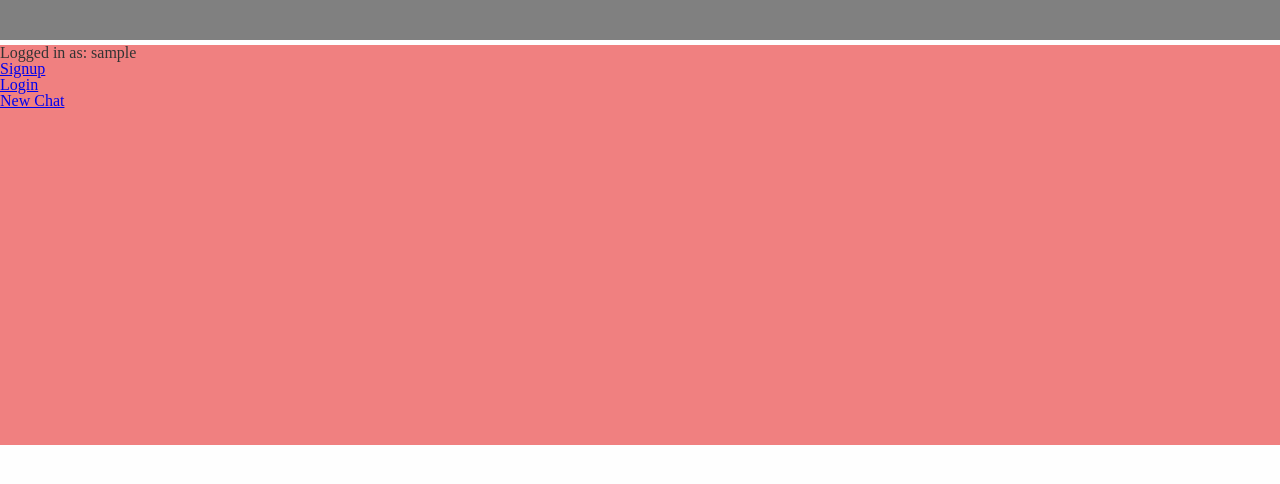
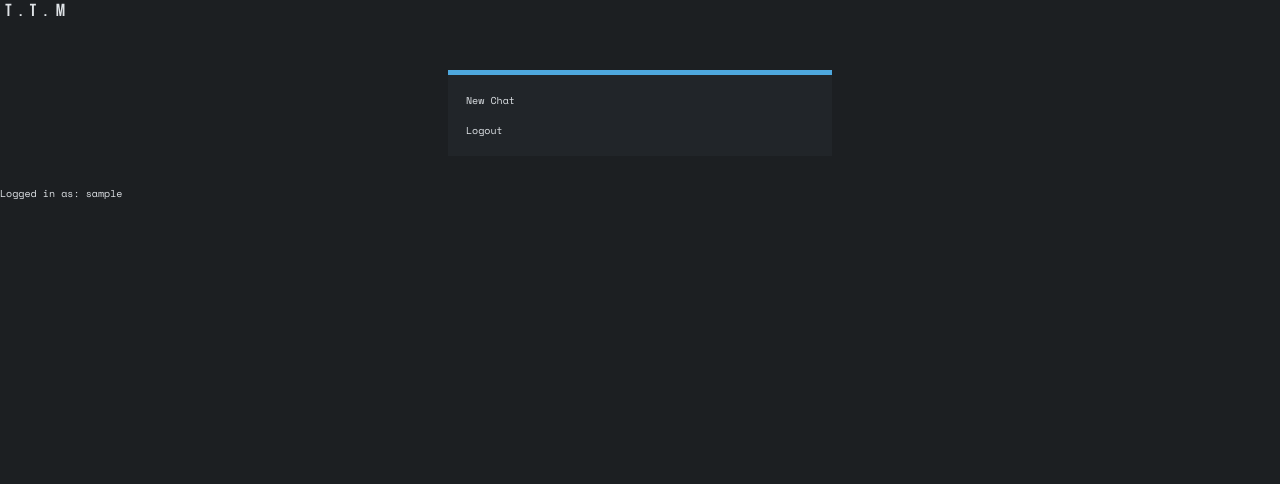
Before and after one commit to Brett-BI/talk-to-me, a Flask app: page / in a window 1280 px wide. Shown: the top 484 px of the page. Run offline with Flask 2, Linux system fonts and the light colour scheme; the visitor is signed in with stand-in values (Sample User, id 1); data comes from the database, SQL or seed files in the repository.

Commit message:
Styling for login. New DB schema and MSSQL connection.

```diff
--- a/talk_to_me/__init__.py
+++ b/talk_to_me/__init__.py
@@ -1,11 +1,13 @@
 from flask import Flask
 from flask_sqlalchemy import SQLAlchemy
 from flask_login import LoginManager
+from flask_bcrypt import Bcrypt
 from datetime import datetime
 import pyodbc
 
 db = SQLAlchemy()
 lm = LoginManager()
+bcrypt = Bcrypt()
 
 def create_app():
     app = Flask(__name__, instance_relative_config=False)
@@ -13,6 +15,7 @@ def create_app():
 
     db.init_app(app)
     lm.init_app(app)
+    bcrypt.init_app(app)
 
     lm.login_view = 'auth_bp.login'
     lm.login_message = 'Please login to begin talking.'
@@ -34,7 +37,8 @@ def create_app():
 
             return None
 
-        #db.create_all()
+        # db.drop_all()
+        # db.create_all()
 
         # chat = Chat()
         # db.session.add(chat)
--- a/talk_to_me/chat/__init__.py
+++ b/talk_to_me/chat/__init__.py
@@ -1,5 +1,5 @@
 from flask import Blueprint, current_app as app, render_template, request, jsonify, redirect, url_for
-from flask_login import current_user
+from flask_login import current_user, login_required
 
 #from talk_to_me.models import Message, User, Chat
 from talk_to_me import db
@@ -8,6 +8,9 @@ chat_bp = Blueprint('chat_bp', __name__, static_folder='static', static_url_path
 
 @chat_bp.route('/', methods=['GET'])
 def home():
+    if current_user.username:
+        return render_template('chat/main.html', current_user=current_user)
+
     return render_template('chat/home.html', current_user=current_user)
 
 
--- /dev/null
+++ b/talk_to_me/static/css/home.css
@@ -0,0 +1,34 @@
+.home-container {
+    background-color: #212529;
+    border-top: 5px solid #4ea8de;
+    margin: 3em auto;
+    /*box-shadow: 1px 3px 10px 4px #e8e8e8, 2px 3px 4px #7b7b7b;*/
+    padding: 1.8em;
+    width: 30vw;
+}
+
+/*
+    LOGIN
+*/
+
+.login-form {
+
+}
+
+/*
+    SIGN UP
+*/
+
+.signup-link::before {
+    content: ":"
+}
+
+.signup-link:hover::before {
+    content: ": ";
+    color: #4ea8de;
+}
+
+.signup-link:hover::after {
+    content: " ->";
+    color: #4ea8de;
+}
--- a/talk_to_me/static/css/layout.css
+++ b/talk_to_me/static/css/layout.css
@@ -1,18 +1,21 @@
 /* HEADER */
 #header {
+    font-family: 'Bebas Neue', cursive;
+    font-size: 1.75em;
+    letter-spacing: .5em;
+    padding-left: .3em;
     position: relative;
     top: 0;
     left: 0;
     width: 100%;
     height: 40px;
-    background-color: grey;
+    background-color: transparent;
     margin-bottom: 5px;
 }
 
 
 /* CONTENT */
 #content {
-    background-color: lightcoral;
     width: 100%;
     min-height: 400px;
 }
--- a/talk_to_me/static/css/reset.css
+++ b/talk_to_me/static/css/reset.css
@@ -1,367 +1,10 @@
-/* RESET */
-/* http://meyerweb.com/eric/tools/css/reset/
-   v2.0-modified | 20110126
-   License: none (public domain)
-*/
-
-html, body, div, span, applet, object, iframe,
-h1, h2, h3, h4, h5, h6, p, blockquote, pre,
-a, abbr, acronym, address, big, cite, code,
-del, dfn, em, img, ins, kbd, q, s, samp,
-small, strike, strong, sub, sup, tt, var,
-b, u, i, center,
-dl, dt, dd, ol, ul, li,
-fieldset, form, label, legend,
-table, caption, tbody, tfoot, thead, tr, th, td,
-article, aside, canvas, details, embed,
-figure, figcaption, footer, header, hgroup,
-menu, nav, output, ruby, section, summary,
-time, mark, audio, video {
-  margin: 0;
-	padding: 0;
-	border: 0;
-	font-size: 100%;
-	font: inherit;
-	vertical-align: baseline;
-}
-
-/* make sure to set some focus styles for accessibility */
-:focus {
-    outline: 0;
-}
-
-/* HTML5 display-role reset for older browsers */
-article, aside, details, figcaption, figure,
-footer, header, hgroup, menu, nav, section {
-	display: block;
-}
-
-body {
-	line-height: 1;
-}
-
-ol, ul {
-	list-style: none;
-}
-
-blockquote, q {
-	quotes: none;
-}
-
-blockquote:before, blockquote:after,
-q:before, q:after {
-	content: '';
-	content: none;
-}
-
-table {
-	border-collapse: collapse;
-	border-spacing: 0;
-}
-
-input[type=search]::-webkit-search-cancel-button,
-input[type=search]::-webkit-search-decoration,
-input[type=search]::-webkit-search-results-button,
-input[type=search]::-webkit-search-results-decoration {
-    -webkit-appearance: none;
-    -moz-appearance: none;
-}
-
-input[type=search] {
-    -webkit-appearance: none;
-    -moz-appearance: none;
-    -webkit-box-sizing: content-box;
-    -moz-box-sizing: content-box;
-    box-sizing: content-box;
-}
-
-textarea {
-    overflow: auto;
-    vertical-align: top;
-    resize: vertical;
-}
-
-/**
- * Correct `inline-block` display not defined in IE 6/7/8/9 and Firefox 3.
- */
-
-audio,
-canvas,
-video {
-    display: inline-block;
-    *display: inline;
-    *zoom: 1;
-    max-width: 100%;
-}
-
-/**
- * Prevent modern browsers from displaying `audio` without controls.
- * Remove excess height in iOS 5 devices.
- */
-
-audio:not([controls]) {
-    display: none;
-    height: 0;
-}
-
-/**
- * Address styling not present in IE 7/8/9, Firefox 3, and Safari 4.
- * Known issue: no IE 6 support.
- */
-
-[hidden] {
-    display: none;
-}
-
-/**
- * 1. Correct text resizing oddly in IE 6/7 when body `font-size` is set using
- *    `em` units.
- * 2. Prevent iOS text size adjust after orientation change, without disabling
- *    user zoom.
- */
-
-html {
-    font-size: 100%; /* 1 */
-    -webkit-text-size-adjust: 100%; /* 2 */
-    -ms-text-size-adjust: 100%; /* 2 */
-}
-
-/**
- * Address `outline` inconsistency between Chrome and other browsers.
- */
-
-a:focus {
-    outline: thin dotted;
-}
-
-/**
- * Improve readability when focused and also mouse hovered in all browsers.
- */
-
-a:active,
-a:hover {
-    outline: 0;
-}
-
-/**
- * 1. Remove border when inside `a` element in IE 6/7/8/9 and Firefox 3.
- * 2. Improve image quality when scaled in IE 7.
- */
-
-img {
-    border: 0; /* 1 */
-    -ms-interpolation-mode: bicubic; /* 2 */
-}
-
-/**
- * Address margin not present in IE 6/7/8/9, Safari 5, and Opera 11.
- */
-
-figure {
-    margin: 0;
-}
-
-/**
- * Correct margin displayed oddly in IE 6/7.
- */
-
-form {
-    margin: 0;
-}
-
-/**
- * Define consistent border, margin, and padding.
- */
-
-fieldset {
-    border: 1px solid #c0c0c0;
-    margin: 0 2px;
-    padding: 0.35em 0.625em 0.75em;
-}
-
-/**
- * 1. Correct color not being inherited in IE 6/7/8/9.
- * 2. Correct text not wrapping in Firefox 3.
- * 3. Correct alignment displayed oddly in IE 6/7.
- */
-
-legend {
-    border: 0; /* 1 */
-    padding: 0;
-    white-space: normal; /* 2 */
-    *margin-left: -7px; /* 3 */
-}
-
-/**
- * 1. Correct font size not being inherited in all browsers.
- * 2. Address margins set differently in IE 6/7, Firefox 3+, Safari 5,
- *    and Chrome.
- * 3. Improve appearance and consistency in all browsers.
- */
-
-button,
-input,
-select,
-textarea {
-    font-size: 100%; /* 1 */
-    margin: 0; /* 2 */
-    vertical-align: baseline; /* 3 */
-    *vertical-align: middle; /* 3 */
-}
-
-/**
- * Address Firefox 3+ setting `line-height` on `input` using `!important` in
- * the UA stylesheet.
- */
-
-button,
-input {
-    line-height: normal;
-}
-
-/**
- * Address inconsistent `text-transform` inheritance for `button` and `select`.
- * All other form control elements do not inherit `text-transform` values.
- * Correct `button` style inheritance in Chrome, Safari 5+, and IE 6+.
- * Correct `select` style inheritance in Firefox 4+ and Opera.
- */
-
-button,
-select {
-    text-transform: none;
-}
-
-/**
- * 1. Avoid the WebKit bug in Android 4.0.* where (2) destroys native `audio`
- *    and `video` controls.
- * 2. Correct inability to style clickable `input` types in iOS.
- * 3. Improve usability and consistency of cursor style between image-type
- *    `input` and others.
- * 4. Remove inner spacing in IE 7 without affecting normal text inputs.
- *    Known issue: inner spacing remains in IE 6.
- */
-
-button,
-html input[type="button"], /* 1 */
-input[type="reset"],
-input[type="submit"] {
-    -webkit-appearance: button; /* 2 */
-    cursor: pointer; /* 3 */
-    *overflow: visible;  /* 4 */
-}
-
-/**
- * Re-set default cursor for disabled elements.
- */
-
-button[disabled],
-html input[disabled] {
-    cursor: default;
-}
-
-/**
- * 1. Address box sizing set to content-box in IE 8/9.
- * 2. Remove excess padding in IE 8/9.
- * 3. Remove excess padding in IE 7.
- *    Known issue: excess padding remains in IE 6.
- */
-
-input[type="checkbox"],
-input[type="radio"] {
-    box-sizing: border-box; /* 1 */
-    padding: 0; /* 2 */
-    *height: 13px; /* 3 */
-    *width: 13px; /* 3 */
-}
-
-/**
- * 1. Address `appearance` set to `searchfield` in Safari 5 and Chrome.
- * 2. Address `box-sizing` set to `border-box` in Safari 5 and Chrome
- *    (include `-moz` to future-proof).
- */
-
-input[type="search"] {
-    -webkit-appearance: textfield; /* 1 */
-    -moz-box-sizing: content-box;
-    -webkit-box-sizing: content-box; /* 2 */
-    box-sizing: content-box;
-}
-
-/**
- * Remove inner padding and search cancel button in Safari 5 and Chrome
- * on OS X.
- */
-
-input[type="search"]::-webkit-search-cancel-button,
-input[type="search"]::-webkit-search-decoration {
-    -webkit-appearance: none;
-}
-
-/**
- * Remove inner padding and border in Firefox 3+.
- */
-
-button::-moz-focus-inner,
-input::-moz-focus-inner {
-    border: 0;
-    padding: 0;
-}
-
-/**
- * 1. Remove default vertical scrollbar in IE 6/7/8/9.
- * 2. Improve readability and alignment in all browsers.
- */
-
-textarea {
-    overflow: auto; /* 1 */
-    vertical-align: top; /* 2 */
-}
-
-/**
- * Remove most spacing between table cells.
- */
-
-table {
-    border-collapse: collapse;
-    border-spacing: 0;
-}
-
-html,
-button,
-input,
-select,
-textarea {
-    color: #222;
-}
-
-
-::-moz-selection {
-    background: #b3d4fc;
-    text-shadow: none;
-}
-
-::selection {
-    background: #b3d4fc;
-    text-shadow: none;
-}
-
-img {
-    vertical-align: middle;
-}
-
-fieldset {
-    border: 0;
+* {
     margin: 0;
     padding: 0;
-}
+    font-size: 1em;
+    font-family: inherit;
+  }
 
-textarea {
-    resize: vertical;
-}
-
-.chromeframe {
-    margin: 0.2em 0;
-    background: #ccc;
-    color: #000;
-    padding: 0.2em 0;
-}
+  html {
+    font-size: 62.5%;
+  }
--- a/talk_to_me/static/css/styles.css
+++ b/talk_to_me/static/css/styles.css
@@ -1,10 +1,16 @@
 html {
-    font-size: 100%;
+    /*font-size: 16px; */
+    box-sizing: border-box;
+}
+
+*, *:before, *:after {
+    box-sizing: inherit;
 }
 
 body {
-    background-color: #fefefe;
-    color: #333;
+    background-color: #1c1f22;
+    color: #dee2e6;
+    font-family: 'Space Mono', monospace;
 }
 
 h1 {
@@ -37,13 +43,64 @@ small {
     }
 }
 
+a {
+    margin-top: 1.5em;
+    margin-bottom: .5em;
+}
+
+a:link {
+    color: #dee2e6;
+    text-decoration: none;
+}
+
+a:visited {
+    color: #dee2e6;
+}
+
 button {
-    background-color: #e5989b;
-    color: #333;
-    border: 1px solid #333;
+    background-color: #4ea8de;
+    border: none;
+    color: #212529;
+    margin-top: 1.5em;
+    margin-bottom: .5em;
+    padding: .5em;
 }
 
 button:hover {
-    background-color: #d4878a;
+    background-color: #5390d9;
     color: #323232;
 }
+
+input {
+    background-color: transparent;
+    border: none;
+    border-bottom: 1px solid #dee2e6;
+    box-shadow: none;
+    color: inherit;
+    display: block;
+    margin-top: 1.5em;
+    margin-bottom: .5em;
+    padding: .5em;
+    width: 100%;
+}
+
+/*
+    MODIFIERS
+*/
+
+.d-block {
+    display: block;
+    width: 100%;
+}
+
+.float-right {
+    float: right;
+}
+
+.font-bold {
+    font-weight: 700;
+}
+
+.text-center {
+    text-align: center;
+}
--- a/talk_to_me/templates/auth/login.html
+++ b/talk_to_me/templates/auth/login.html
@@ -4,6 +4,7 @@
 
 <form action="" name="" id="" method="POST">
     <input type="text" name="username" placeholder="username">
+    <input type="password" name="password" placeholder="password">
     <button type="submit">Login</button>
 </form>
 
--- a/talk_to_me/templates/auth/signup.html
+++ b/talk_to_me/templates/auth/signup.html
@@ -4,6 +4,7 @@
 
 <form action="" name="" id="" method="POST">
     <input type="text" name="username" placeholder="username">
+    <input type="text" name="password" placeholder="password">
     <button type="submit">Sign Up</button>
 </form>
 
--- a/talk_to_me/templates/chat/home.html
+++ b/talk_to_me/templates/chat/home.html
@@ -1,11 +1,28 @@
 {% extends 'shared/_layout.html' %}
+
+{% block extra_css %}
+    <link href="{{ url_for('static', filename='css/home.css') }}" rel="stylesheet">
+{% endblock %}
 
 {% block content %}
 
+    <div class="home-container">
+        <form class="login-form" action="{{ url_for('auth_bp.login') }}" method="POST">
+            <input class="input" type="text" name="username" placeholder="username">
+            <input class="input" type="password" name="password" placeholder="password">
+            <button class="d-block font-bold" type="submit">Login</button>
+        </form>
+        <a class="signup-link d-block text-center" href="{{ url_for('auth_bp.signup') }}">Signup</a>
+
+        {% if current_user.username %}
+            <p><a href="{{ url_for('chat_bp.newChat' ) }}">New Chat</a></p>
+            <br/>
+            <p><a href="{{ url_for('auth_bp.logout') }}">Logout</a></p>
+        {% endif %}
+
+    </div>
+
     Logged in as: {{ current_user.username }}
 
-    <p><a href="{{ url_for('auth_bp.signup') }}">Signup</a></p>
-    <p><a href="{{ url_for('auth_bp.login') }}">Login</a></p>
-    <p><a href="{{ url_for('chat_bp.newChat' ) }}">New Chat</a></p>
 
 {% endblock %}
--- /dev/null
+++ b/talk_to_me/templates/chat/main.html
@@ -0,0 +1,18 @@
+{% extends 'shared/_layout.html' %}
+
+{% block extra_css %}
+    <link href="{{ url_for('static', filename='css/home.css') }}" rel="stylesheet">
+{% endblock %}
+
+{% block content %}
+
+    <div class="home-container">
+        <p><a href="{{ url_for('chat_bp.newChat' ) }}">New Chat</a></p>
+        <br/>
+        <p><a href="{{ url_for('auth_bp.logout') }}">Logout</a></p>
+    </div>
+
+    Logged in as: {{ current_user.username }}
+
+
+{% endblock %}
--- a/talk_to_me/templates/shared/_layout.html
+++ b/talk_to_me/templates/shared/_layout.html
@@ -9,13 +9,17 @@
     <link href="{{ url_for('static', filename='css/styles.css') }}" rel="stylesheet">
     <link href="{{ url_for('static', filename='css/layout.css') }}" rel="stylesheet">
 
+    <link href="https://fonts.googleapis.com/css2?family=Bebas+Neue&family=Space+Mono:ital,wght@0,400;0,700;1,400;1,700&display=swap" rel="stylesheet">
 </head>
 <body>
     <div id="header">
     {% block header %}
-
+        T.T.M
     {% endblock %}
     </div>
+
+    {% block extra_css %}
+    {% endblock %}
 
 
     <div id="content">
@@ -28,5 +32,9 @@
     {% block footer %}
 
     {% endblock %}
+
+
+    {% block extra_js %}
+    {% endblock %}
 </body>
 </html>
```
Also changed, not shown: talk_to_me/auth/__init__.py (+9 -4 lines), talk_to_me/models.py (+10 -2 lines).
